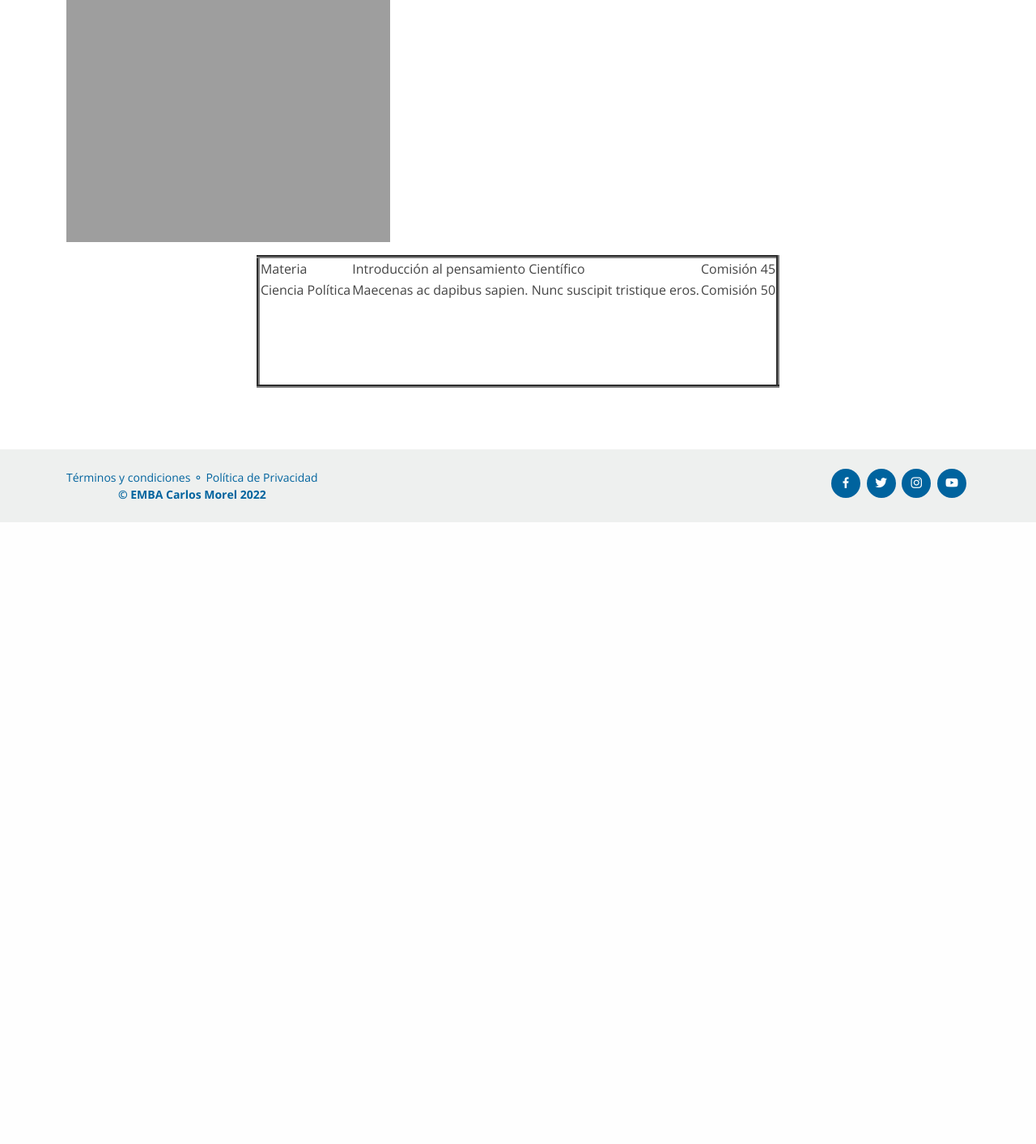
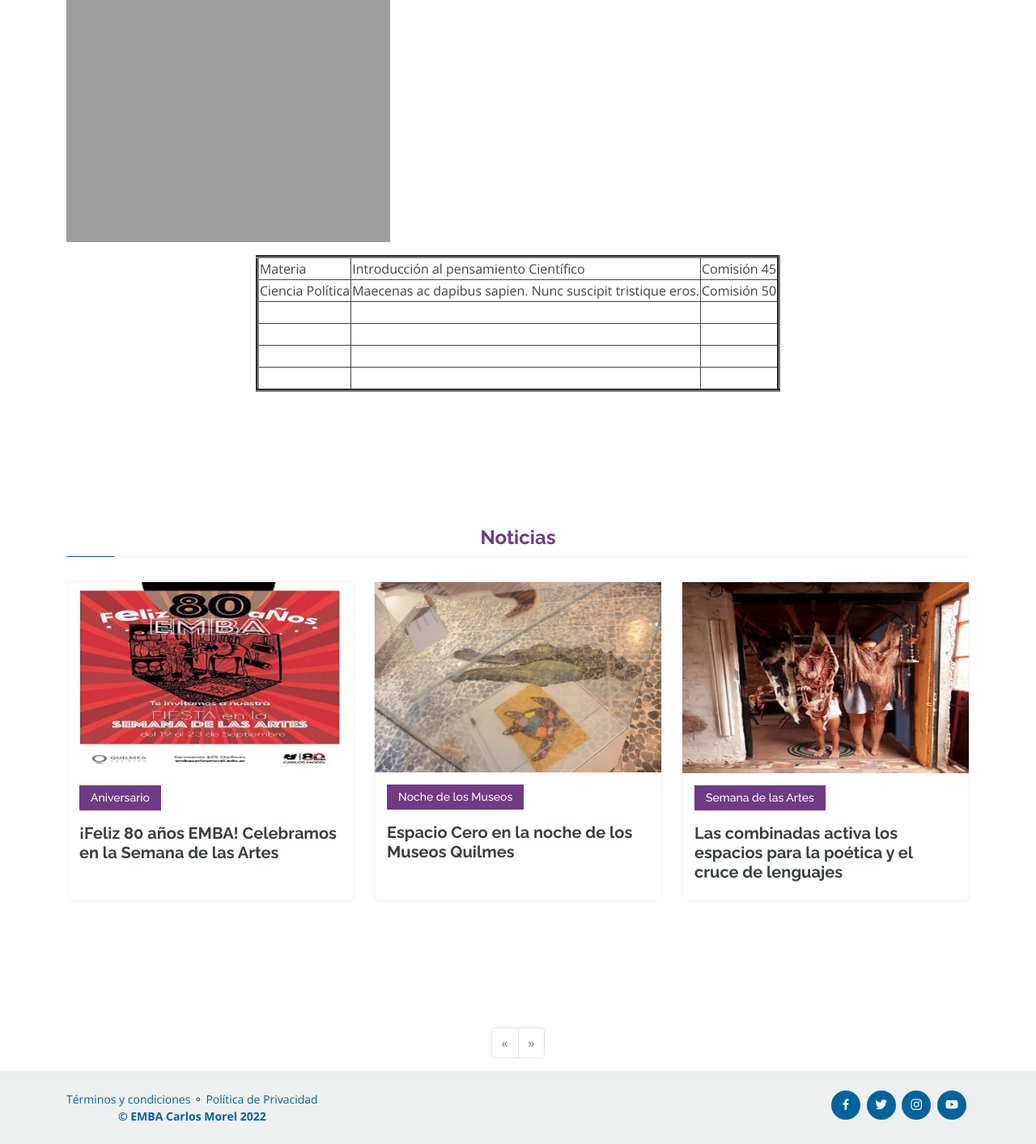
Before and after one commit to jmcasal-ar/web-emba, a Django app: page /carreras/1/1/ in a window 1280 px wide. Shown: the part 2424-3837 px from the top of the page at 81% size. Before the commit the page ends 3069 px from the top, so only its background shows below. Run offline with Django 4.2, Linux system fonts and the light colour scheme; data comes from the database, SQL or seed files in the repository; both versions use the stored data as it was after the commit; some libraries are stand-ins or nearby versions.

Commit message:
adecuando bootstrap

```diff
--- a/carreras/templates/carreras/carrera_detail.html
+++ b/carreras/templates/carreras/carrera_detail.html
@@ -35,6 +35,95 @@
       </div>
     </section><!-- End About Section -->
 
+    <section id="courses" class="courses">
+      <div class="container" data-aos="fade-up">
+        <div class="content course-details">
+          <h3 style="color: {{carrera.color}}" >Noticias</h3>
+        </div>
+        <div class="row" data-aos="zoom-in" data-aos-delay="100">
+          {% comment %} {% load news_extras %}
+          {% get_news_list as news_list %} {% endcomment %}
+          {% load news_extras %}
+          {% get_news_list as news_list %}
+          {% for news in news_list|slice:3 %}
+          <div class="col-lg-4 col-md-6 d-flex align-items-stretch">
+            <div class="course-item">
+              <img src="{{ news.imageNews.url }}" class="img-fluid" alt="...">
+              <div class="course-content">
+                <div class="d-flex justify-content-between align-items-center mb-3">
+                  <h4 style="background-color: {{carrera.color}}">{{ news.categoriesNews.first.name }}</h4>
+                  <!-- <p class="price">$169</p> -->
+                </div>
+
+                <h3><a href="{% url 'news:news' news.id news.title|slugify %}">{{news.title}}</a></h3>
+                <!-- <p>Et architecto provident deleniti facere repellat nobis iste. Id facere quia quae dolores dolorem tempore.</p>
+                <div class="trainer d-flex justify-content-between align-items-center">
+                  <div class="trainer-profile d-flex align-items-center">
+                    <img src="assets/img/trainers/trainer-1.jpg" class="img-fluid" alt="">
+                    <span>Antonio</span>
+                  </div>
+                  <div class="trainer-rank d-flex align-items-center">
+                    <i class="bx bx-user"></i>&nbsp;50
+                    &nbsp;&nbsp;
+                    <i class="bx bx-heart"></i>&nbsp;65
+                  </div>
+                </div> -->
+              </div>
+            </div>
+          </div> <!-- End Course Item-->
+          {% endfor %}
+          <div class="separador">
+            <br>
+            <br>
+          </div>
+
+
+        </div>
+
+      </div>
+    </section><!-- End Courses Section -->
+
+    <div class="separador">
+      <br>
+      <br>
+    </div>
+  <!-- Menú de paginación -->
+
+  {% if news_list.count > 3 %}
+  <!--is_paginated es para indicar que lo hace solo si hay mas numeros de instancias q permitan paginar-->
+    <nav aria-label="Page navigation">
+      <ul class="pagination justify-content-center">
+        {% if page_obj.has_previous %}
+        <!--has_previos es para saber si existe una pagina antes, y has_next si existe una dsp
+        Ademas si le agregamos_number sirve para saber el numero de pagina-->
+          <li class="page-item ">
+          <!--Todo lo referente al paginador se gestiona con el objeto page_obj-->
+            <a class="page-link" href="?page={{ page_obj.previous_page_number }}">&laquo;</a>
+          </li>
+        {% else %}
+          <li class="page-item disabled">
+            <a class="page-link" href="#" tabindex="-1">&laquo;</a>
+          </li>
+        {% endif %}
+        <!--Este es el bucle para recorrer las paginas. Page_range es la cantidad de paginas-->
+        {% for i in paginator.page_range %}
+          <li class="page-item {% if page_obj.number == i %}active{% endif %}">
+            <a class="page-link" href="?page={{ i }}">{{ i }}</a>
+          </li>
+        {% endfor %}
+        {% if page_obj.has_next %}
+          <li class="page-item ">
+            <a class="page-link" href="?page={{ page_obj.next_page_number }}">&raquo;</a>
+          </li>
+        {% else %}
+          <li class="page-item disabled">
+            <a class="page-link" href="#" tabindex="-1">&raquo;</a>
+          </li>
+        {% endif %}
+      </ul>
+    </nav>
+  {% endif %}
+
 
 
   </main><!-- End #main -->
--- a/carreras/views.py
+++ b/carreras/views.py
@@ -2,6 +2,7 @@
 from django.views.generic.detail import DetailView
 from django.shortcuts import render
 from .models import Carrera, Area
+from news.models import News
 # Create your views here.
 class CarreraListView(ListView):
     model = Carrera
@@ -10,5 +11,6 @@
 class CarreraDetailView(DetailView):
     model = Carrera
 
+
 class AreaDetailView(DetailView):
     model = Area
--- a/core/static/core/css/style.css
+++ b/core/static/core/css/style.css
@@ -401,6 +401,14 @@
 /* .carousel-inner{
   max-height: 600px !important;
 } */
+@media (max-width: 768px) {
+  .carousel-item img {
+    min-height: 40vh;
+    object-fit: cover;
+    object-position: 35% 0%;
+
+  }
+}
 
 /*--------------------------------------------------------------
 # Hero Section
@@ -556,6 +564,9 @@
 }
 .about a {
   color: #00639e;
+}
+.about th, td {
+  border: 1px solid;
 }
 .about .content ul li {
   padding-bottom: 10px;
--- a/core/templates/core/base.html
+++ b/core/templates/core/base.html
@@ -11,7 +11,7 @@
   <meta content="" name="keywords">
 
   <!-- Favicons -->
-  <link href="{% static 'core/img/favicon.png' %}" rel="icon">
+  <link href="{% static 'core/img/emba80_logo.png' %}" rel="icon">
   <link href="{% static 'core/img/apple-touch-icon.png' %}" rel="apple-touch-icon">
 
   <!-- Google Fonts -->
@@ -68,13 +68,13 @@
       <div class="container d-flex align-items-center">
         <!-- <h1 class="logo me-auto"><a href="index.html">Mentor</a></h1> -->
         <!-- Uncomment below if you prefer to use an image logo -->
-        <a href="index.html" class="logo me-auto"><img src="{% static 'core/img/emba80_logo.png' %}" alt="" class="img-fluid"></a>
+        <a href="{% url 'home' %}" class="logo me-auto"><img src="{% static 'core/img/emba80_logo.png' %}" alt="" class="img-fluid"></a>
 
         <nav id="navbar" class="navbar order-last order-lg-0">
           <ul>
             <li class="dropdown"><a href="#"><span>Institucional</span> <i class="bi bi-chevron-down"></i></a>
               <ul>
-                <li><a href="#">Datos Institucionales</a></li>
+                <li><a href="{% url 'pages:page' '1' 'datos-institucionales' %}">Datos Institucionales</a></li>
                 <li><a href="#">Historia</a></li>
                 <li><a href="#">Autoridades</a></li>
                 <li><a href="#">Marco Normativo</a></li>
@@ -90,7 +90,7 @@
             </li>
             <li class="dropdown"><a href="#"><span>Carreras</span> <i class="bi bi-chevron-down"></i></a>
               <ul>
-                <li><a href="#">Profesorado Artes Visuales</a></li>
+                <li><a href="{% url 'carreras:carrera' '1' 'profesorado-artes-visuales' %}">Profesorado Artes Visuales</a></li>
                 <li><a href="#">Profesorado Cerámica</a></li>
                 <li><a href="#">Tecnicatura Diseño Gráfico</a></li>
                 <li><a href="#">Tecnicatura Ilustración</a></li>
--- a/core/templates/core/index.html
+++ b/core/templates/core/index.html
@@ -204,7 +204,7 @@
           <div class="col-lg-3 col-md-4 mt-4 mt-md-0">
             <div class="icon-box">
               <i class="iconify" data-icon="emojione-monotone:artist-palette" data-width="42" data-height="32" style="color: #703a85;"></i>
-              <h3><a href="">Profesorado en Artes Visuales</a></h3>
+              <h3><a href="{% url 'carreras:carrera' '1' 'profesorado-artes-visuales' %}">Profesorado en Artes Visuales</a></h3>
             </div>
           </div>
           <div class="col-lg-3 col-md-4 mt-4 mt-lg-0">
--- a/pages/templates/pages/page_detail.html
+++ b/pages/templates/pages/page_detail.html
@@ -26,7 +26,7 @@
             {%endif%}
           </div> {% endcomment %}
           <div class="content course-details">
-            <h3 style="color: {{carrera.color}}" >{{page.title}}</h3>
+            <h3>{{page.title}}</h3>
             <p>
               {{object.content|safe}}
             </p>
```
Also changed, not shown: news/templates/news/news_list.html (+40 -0 lines), db.sqlite3.
